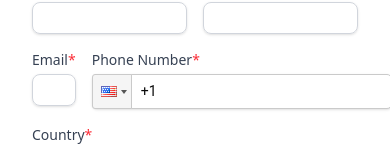
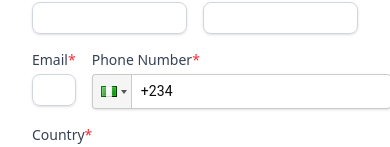
Before and after one commit to IsmailMuhammed2019/signupform, a Next.js app: page / in a window 390 px wide. Shown: the part 378-525 px from the top of the page. Built offline with nearby package versions, Linux system fonts and the light colour scheme; no server answers.

Commit message:
udpate default phone number to nigeria

```diff
--- a/components/Step1Form.tsx
+++ b/components/Step1Form.tsx
@@ -160,7 +160,7 @@ const Step1Form: React.FC<Step1FormProps> = ({ formData, setFormData, nextStep }
             Phone Number<span className="text-red-500">*</span>
           </label>
           <PhoneInput
-            country={"us"}
+            country={"ng"} // Set default country to Nigeria
             value={formData.phoneNumber}
             onChange={handlePhoneChange}
             inputClass={`w-full border ${
```
